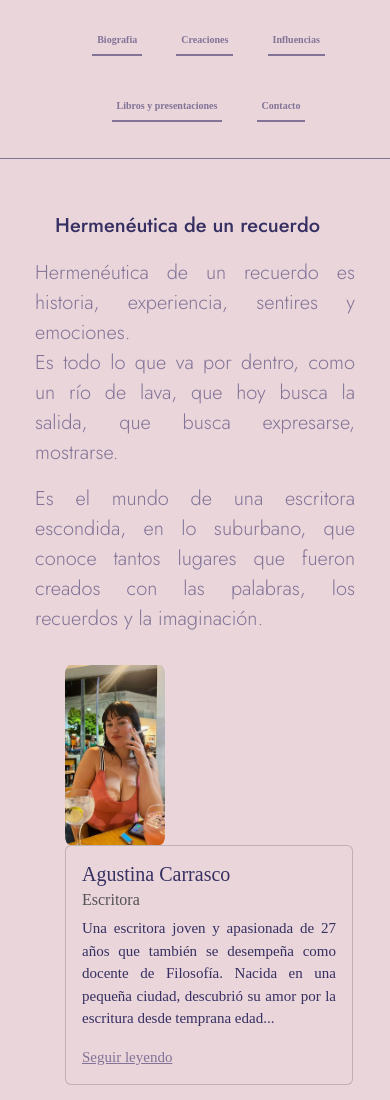
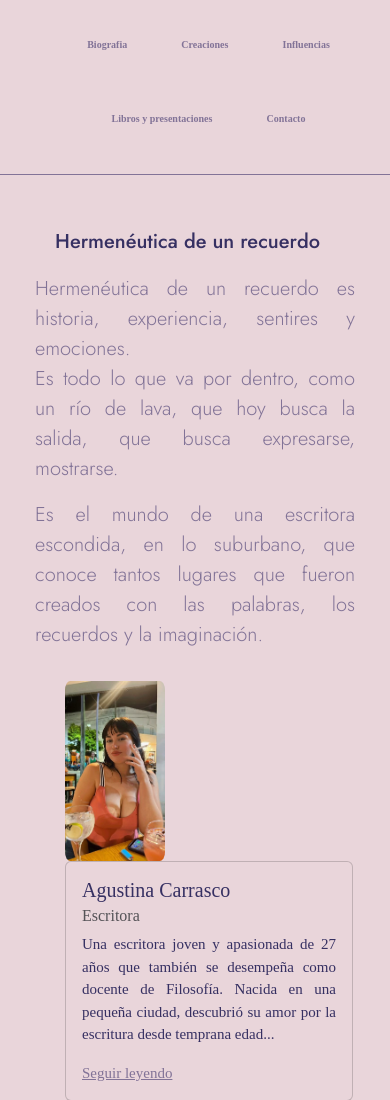
Before and after one commit to AgustinaCarrasco/PreEntrega.Carrasco, a plain HTML site: page index.html in a window 390 px wide. Shown: the top 1100 px of the page. Drawn offline with nearby package versions, Linux system fonts and the light colour scheme; a web font is replaced by a local one.

Commit message:
css responsive

```diff
--- a/css/style.css
+++ b/css/style.css
@@ -388,7 +388,13 @@ grid-area: area3;
     }
     #menu{
         display:block;
+
     }
+    nav ul li {
+        border-bottom:none;
+        padding:10px;
+    }
+
 }
 @media(max-width:480px){
     header{
```
